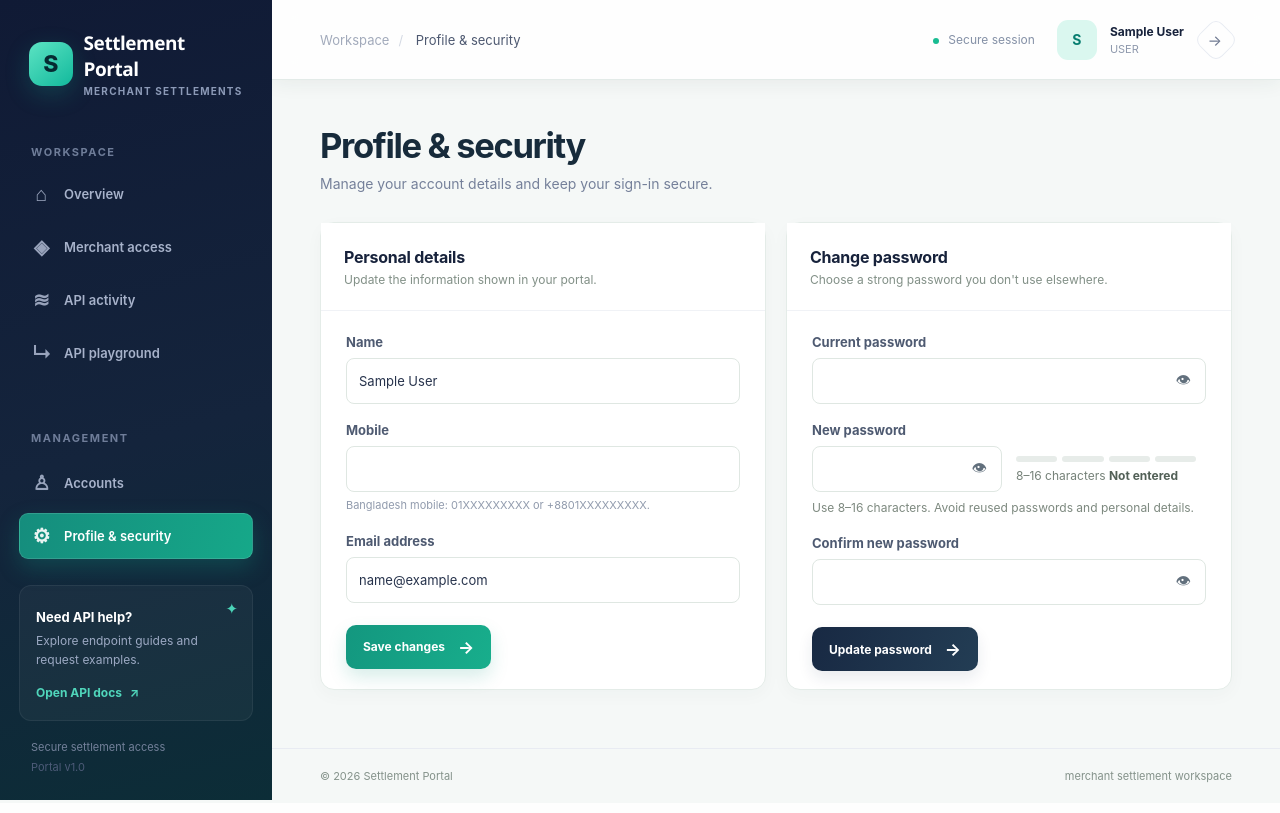
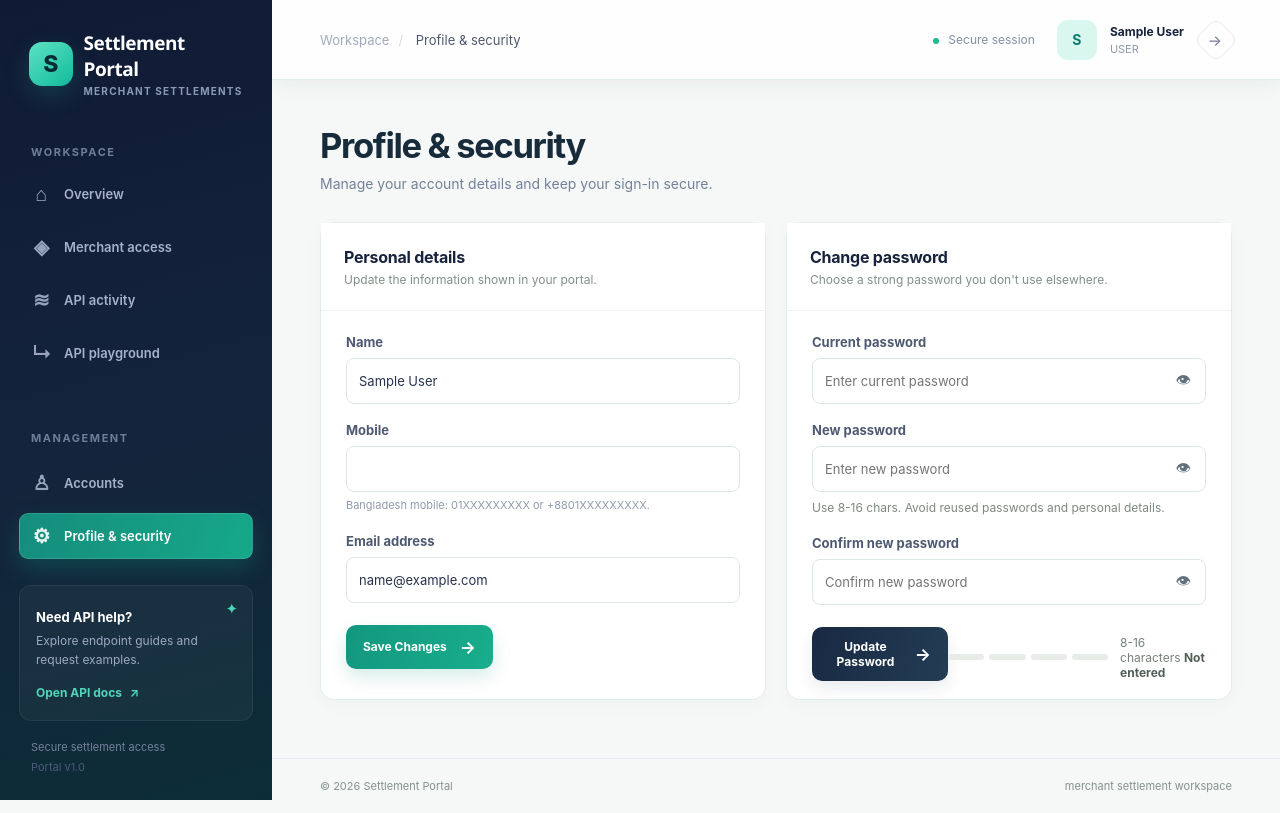
Before and after one commit to busypranta/settlement_api, a Django app: page /portal/profile/ in a window 1280 px wide. Run offline with Django 5.2, Linux system fonts and the light colour scheme; the visitor is signed in with stand-in values (Sample User, id 1).

Commit message:
Enhance password forms with placeholders and improve styling for better usability

```diff
--- a/apps/accounts/forms.py
+++ b/apps/accounts/forms.py
@@ -188,7 +188,7 @@ class ProfileForm(forms.ModelForm):
 class PortalPasswordChangeForm(PasswordChangeForm):
     old_password = forms.CharField(
         label='Current password',
-        widget=forms.PasswordInput(attrs={'autocomplete': 'current-password', 'data-password-toggle': 'true'}),
+        widget=forms.PasswordInput(attrs={'autocomplete': 'current-password', 'data-password-toggle': 'true', 'placeholder': 'Enter current password'}),
     )
     new_password1 = forms.CharField(
         label='New password',
@@ -199,13 +199,18 @@ class PortalPasswordChangeForm(PasswordChangeForm):
             'minlength': '8',
             'maxlength': '16',
             'data-password-toggle': 'true',
+            'placeholder': 'Enter new password',
         }),
-        help_text='Use 8–16 characters. Avoid reused passwords and personal details.',
+        help_text='Use 8-16 chars. Avoid reused passwords and personal details.',
         strip=False,
     )
     new_password2 = forms.CharField(
         label='Confirm new password',
         max_length=16,
-        widget=forms.PasswordInput(attrs={'autocomplete': 'new-password', 'minlength': '8', 'maxlength': '16', 'data-password-toggle': 'true'}),
+        widget=forms.PasswordInput(attrs={
+            'autocomplete': 'new-password', 'minlength': '8', 'maxlength': '16',
+            'data-password-toggle': 'true',
+            'placeholder': 'Confirm new password',
+            }),
         strip=False,
     )
--- a/static/portal/portal.css
+++ b/static/portal/portal.css
@@ -314,7 +314,7 @@ td { padding: 16px 18px; font-size: 13px; }
 .password-field-wrap input { width: 100%; padding-right: 42px !important; }
 .password-toggle { position: absolute; top: 50%; right: 11px; transform: translateY(-50%); border: 0; background: transparent; color: #62707d; font-size: 15px; cursor: pointer; padding: 4px; border-radius: 6px; }
 .password-toggle:hover, .password-toggle:focus-visible { background: #edf5f1; color: #0f6d5f; }
-.strength-track { display: flex; flex: 1; gap: 5px; max-width: 180px; }
+.strength-track { display: flex; flex: 1; gap: 5px; max-width: 180px; min-width: 160px; }
 .strength-track span { height: 6px; flex: 1; border-radius: 99px; background: #e7ece9; transition: background .18s ease; }
 .strength-label { color: #768279; font-size: 12px; }
 .strength-label strong { color: #526057; font-weight: 700; }
--- a/templates/portal/create_account.html
+++ b/templates/portal/create_account.html
@@ -4,7 +4,6 @@
 {% block content %}
 <div class="page-heading heading-with-action create-account-heading">
   <div>
-    <div class="eyebrow light-eyebrow"><span class="eyebrow-dot"></span> ACCESS ADMINISTRATION</div>
     <h1>Create an account</h1>
     <p class="muted">Add a user or administrator account.</p>
   </div>
--- a/templates/portal/profile.html
+++ b/templates/portal/profile.html
@@ -32,7 +32,7 @@
             {% endfor %}
           </div>
         {% endfor %}
-        <button class="button button-primary" type="submit">Save changes <span>→</span></button>
+        <button class="button button-primary" type="submit">Save Changes <span>→</span></button>
       </form>
     </section>
     <section class="panel profile-panel">
@@ -45,36 +45,58 @@
         {% csrf_token %}
         <input type="hidden" name="action" value="password" />
         {{ password_form.non_field_errors }}
-        {% for field in password_form %}
+        <!-- Current Password -->
         <div class="form-field">
-            <label for="{{ field.id_for_label }}">{{ field.label }}</label>{% if field.name == 'new_password1' %}
-              <div class="password-input-row">
+          <label for="{{ password_form.old_password.id_for_label }}">{{ password_form.old_password.label }}</label>
           <div class="password-field-wrap">
-                  {{ field }}
-                  <button class="password-toggle" type="button" aria-label="Show password" data-target="{{ field.id_for_label }}">👁</button>
+            {{ password_form.old_password }}
+            <button class="password-toggle" type="button" aria-label="Show password" data-target="{{ password_form.old_password.id_for_label }}">👁</button>
           </div>
-                <div class="password-strength" data-strength-for="{{ field.id_for_label }}" aria-live="polite">
-                  <div class="strength-track">
-                    <span></span><span></span><span></span><span></span>
-                  </div><span class="strength-label">8–16 characters <strong>Not entered</strong></span>
-                </div>
-              </div>
-            {% elif field.name == 'new_password2' or field.name == 'old_password' %}
-              <div class="password-field-wrap">
-                {{ field }}
-                <button class="password-toggle" type="button" aria-label="Show password" data-target="{{ field.id_for_label }}">👁</button>
-              </div>
-            {% else %}
-              {{ field }}
-            {% endif %}            {% if field.help_text %}
-              <div class="password-hint">{{ field.help_text }}</div>
+          {% if password_form.old_password.help_text %}
+            <div class="password-hint">{{ password_form.old_password.help_text }}</div>
           {% endif %}
-            {% for error in field.errors %}
+          {% for error in password_form.old_password.errors %}
             <span class="field-error">{{ error }}</span>
           {% endfor %}
         </div>
+
+        <!-- New Password 1 -->
+        <div class="form-field">
+          <label for="{{ password_form.new_password1.id_for_label }}">{{ password_form.new_password1.label }}</label>
+          <div class="password-field-wrap">
+            {{ password_form.new_password1 }}
+            <button class="password-toggle" type="button" aria-label="Show password" data-target="{{ password_form.new_password1.id_for_label }}">👁</button>
+          </div>
+          {% if password_form.new_password1.help_text %}
+            <div class="password-hint">{{ password_form.new_password1.help_text }}</div>
+          {% endif %}
+          {% for error in password_form.new_password1.errors %}
+            <span class="field-error">{{ error }}</span>
           {% endfor %}
-        <button class="button button-dark" type="submit">Update password <span>→</span></button>
+        </div>
+
+        <!-- New Password 2 (Confirm) -->
+        <div class="form-field">
+          <label for="{{ password_form.new_password2.id_for_label }}">{{ password_form.new_password2.label }}</label>
+          <div class="password-field-wrap">
+            {{ password_form.new_password2 }}
+            <button class="password-toggle" type="button" aria-label="Show password" data-target="{{ password_form.new_password2.id_for_label }}">👁</button>
+          </div>
+          {% if password_form.new_password2.help_text %}
+            <div class="password-hint">{{ password_form.new_password2.help_text }}</div>
+          {% endif %}
+          {% for error in password_form.new_password2.errors %}
+            <span class="field-error">{{ error }}</span>
+          {% endfor %}
+        </div>
+        <div style="display: flex; justify-content: space-between; align-items: center;">
+          <button class="button button-dark" type="submit">Update Password <span>→</span></button>
+          <div class="password-strength" data-strength-for="{{ password_form.new_password1.id_for_label }}" aria-live="polite">
+            <div class="strength-track">
+              <span></span><span></span><span></span><span></span>
+            </div><span class="strength-label">8-16 characters <strong>Not entered</strong></span>
+          </div>
+        </div>
       </form>
     </section>
   </div>
--- a/templates/portal/users.html
+++ b/templates/portal/users.html
@@ -4,7 +4,6 @@
 {% block content %}
 <div class="page-heading heading-with-action">
   <div>
-    <div class="eyebrow light-eyebrow"><span class="eyebrow-dot"></span> ACCESS ADMINISTRATION</div>
     <h1>{% if is_superadmin %}Global account management{% else %}Managed accounts{% endif %}</h1>
     <p class="muted">{% if is_superadmin %}Manage portal users and admin access across the organization.{% else %}Create and manage users in your scope only.{% endif %}</p>
   </div>
```
Lines whose indentation alone changed are shown as unchanged.
